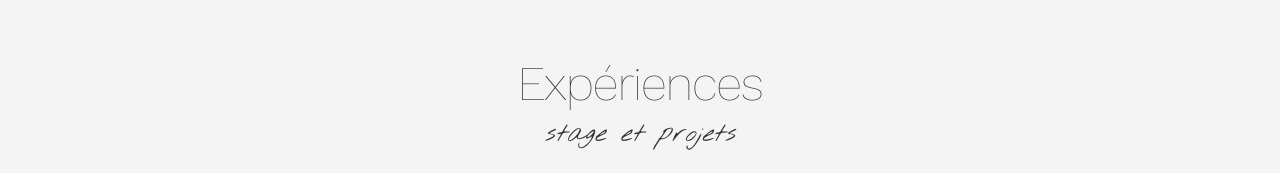
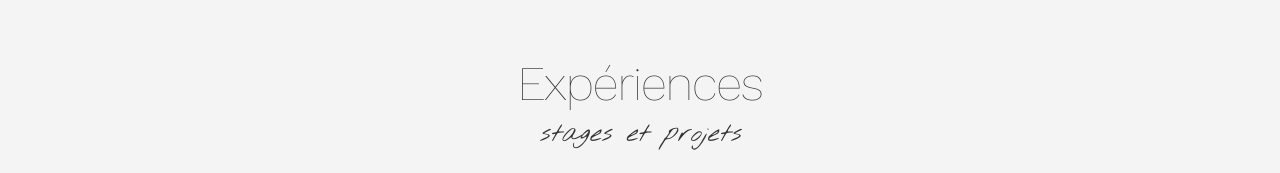
Before and after one commit to theo-vanbandon/portfolio-nextjs, a Next.js app: page / in a window 1280 px wide. Shown: the part 1260-1433 px from the top of the page. Built offline with nearby package versions, Linux system fonts and the light colour scheme.

Commit message:
:memo: Change title h3

```diff
--- a/app/components/Experiences.tsx
+++ b/app/components/Experiences.tsx
@@ -80,7 +80,7 @@ export default function Experiences() {
     return (
         <section id="experiences" className="experiences-section">
             <h2 className="text-2xl font-bold mb-6">Expériences</h2>
-            <h3>Stage et projets</h3>
+            <h3>Stages et projets</h3>
             <div className="projects-grid">
                 {projects.map((project, index) => (
                     <div key={index} className="project-card">
```
